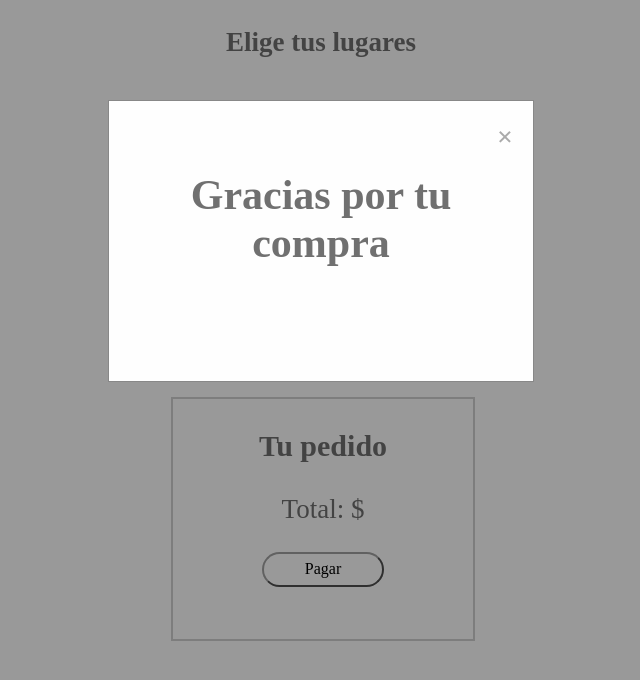
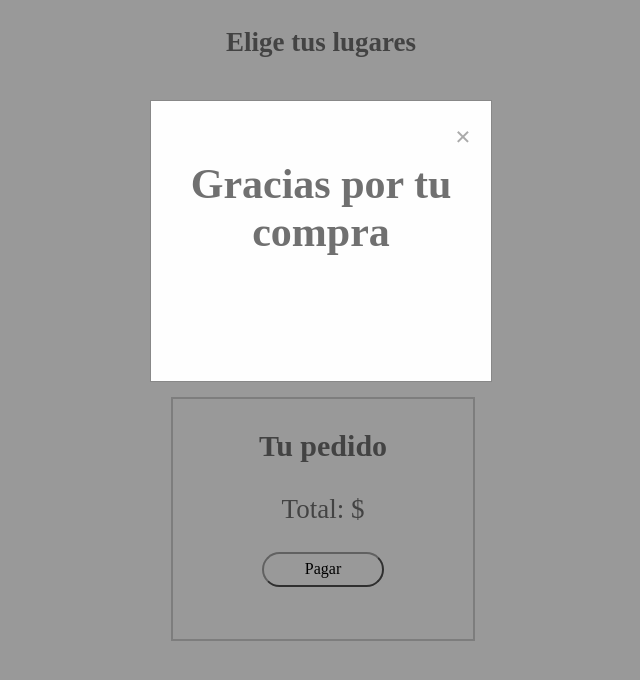
Before and after one commit to JudithCortes/Lagash_reto_t-cnico, a plain HTML site: page index.html in a window 1280 px wide. Both pictures are taken after a click on the button "Pagar". Shown: the whole page, without its empty margins (319-959 px from the left). Drawn offline with nearby package versions, Linux system fonts and the light colour scheme.

Commit message:
Update style.css

```diff
--- a/css/style.css
+++ b/css/style.css
@@ -117,8 +117,8 @@ ol {
   margin: auto;
   padding: 20px;
   border: 1px solid #888;
-  width: 30%;
-  height: 30%;
+  width: 300px;
+  height: 240px;
 }
 
 .close {
```
